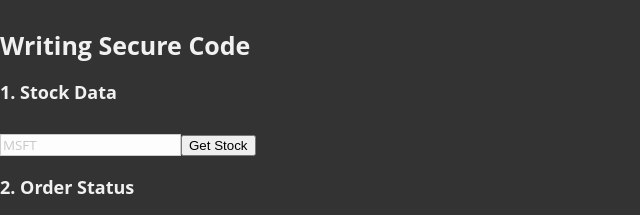
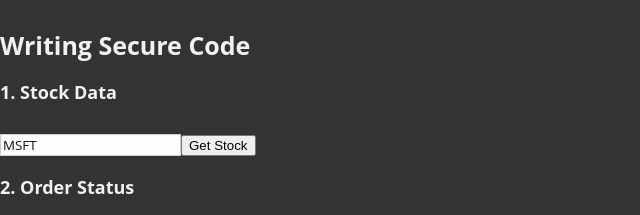
Before and after one commit to shlomygantz/secure, a website: page views/index.html in a window 1280 px wide. Both pictures are taken after a click on the element "1. Stock Data". Shown: the top 215 px of the page, 0-640 px from the left. Drawn offline with nearby package versions, Linux system fonts and the light colour scheme.

Commit message:
Changed font color on input boxes

```diff
--- a/public/style.css
+++ b/public/style.css
@@ -81,7 +81,7 @@ input[type="password"], input[type="text"], input[type="email"], input[type="tel
     box-sizing: border-box;
     background: #fdfdfd;
     border: 1px solid #cccccc;
-    color: #c7c7c7;
+    color: #111111;
     font-family: "Open Sans", "HelveticaNeue", "Helvetica Neue", Helvetica, Arial, sans-serif;
 
 
```
